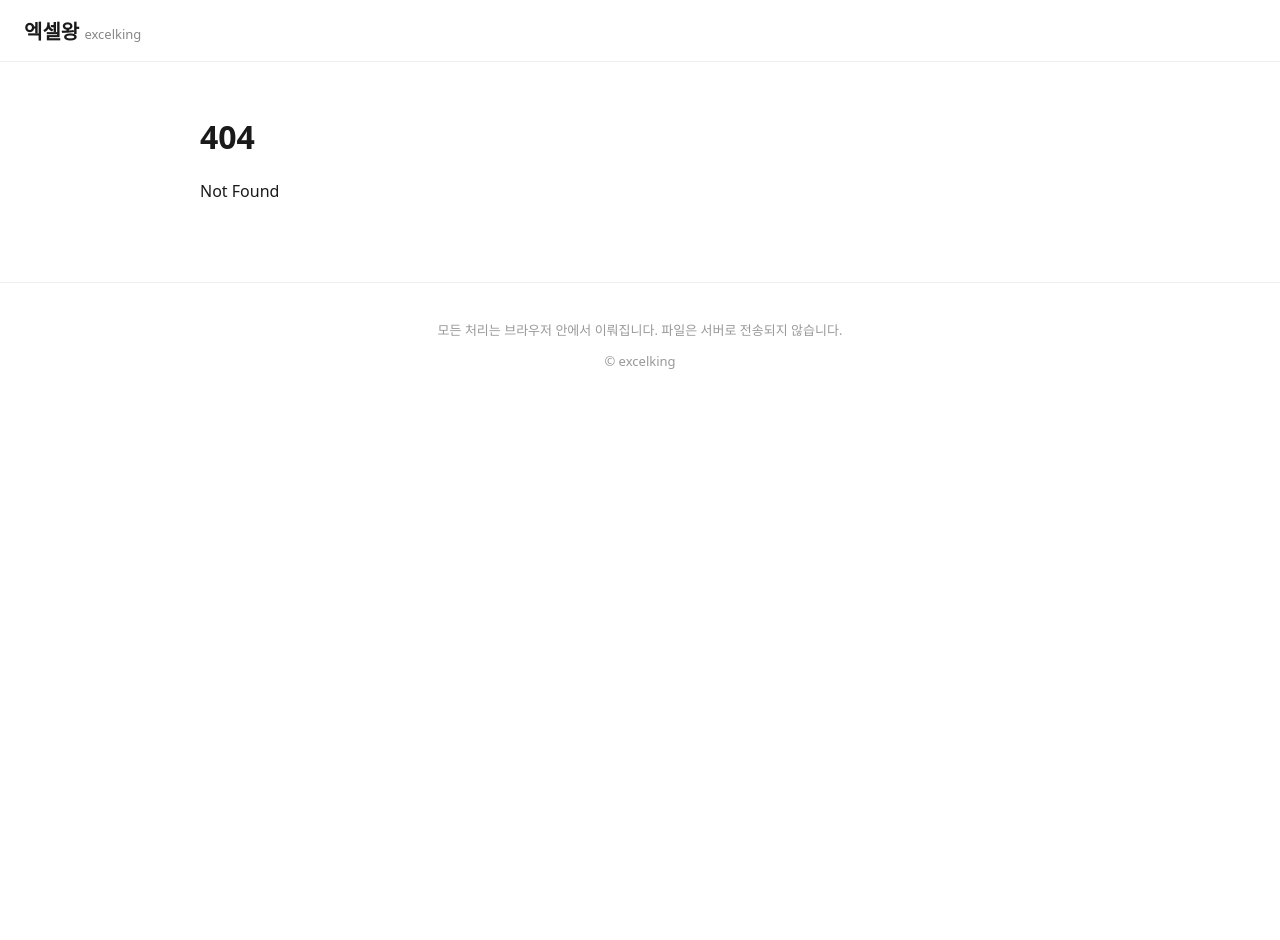
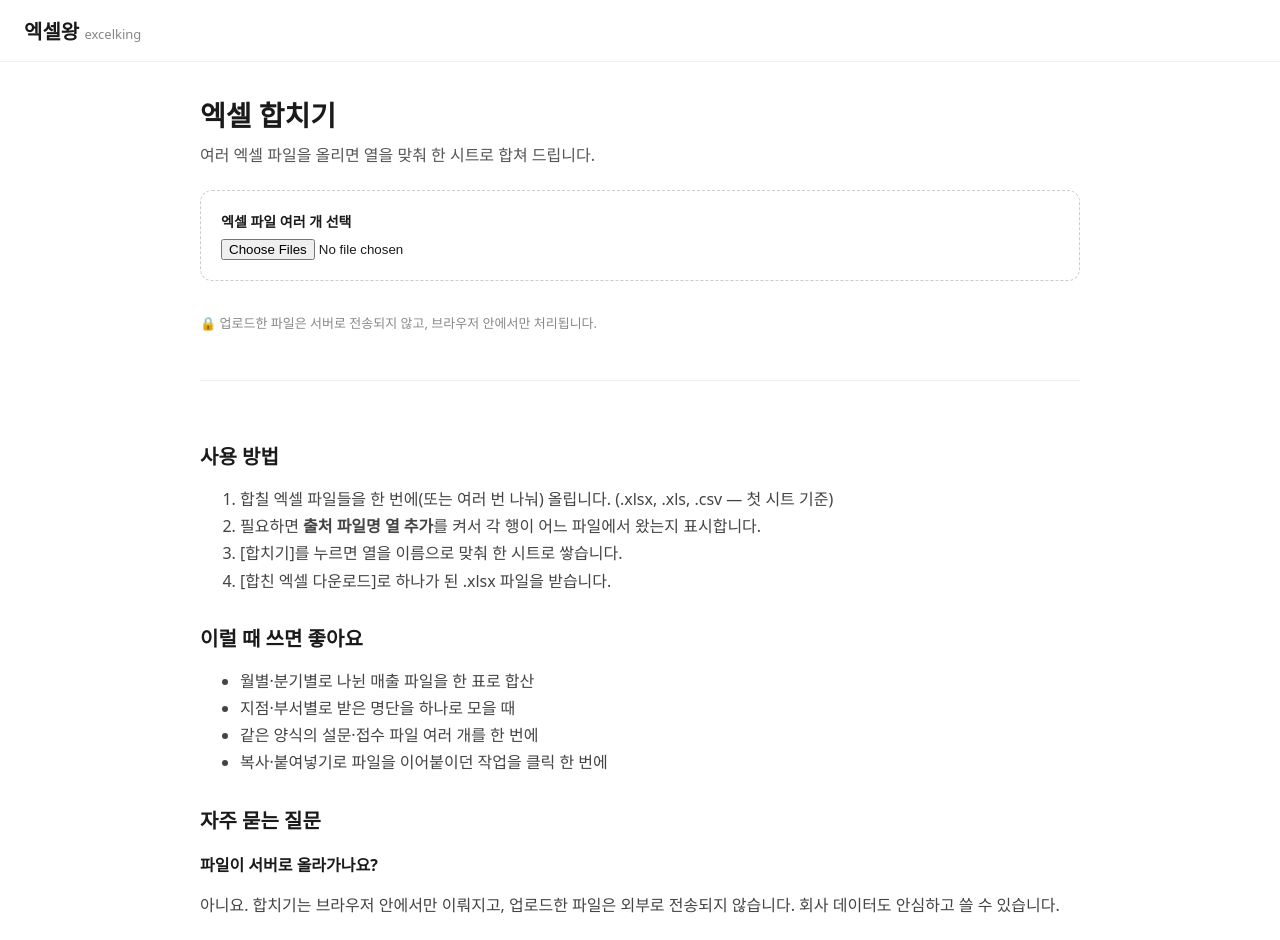
Before and after one commit to dalgeom/excelking, a SvelteKit app: page /excel-merge in a window 1280 px wide. Before the commit this address had no page. Shown: the top 940 px of the page. Before the commit the page ends 800 px from the top, so only its background shows below. Built offline with nearby package versions, Linux system fonts and the light colour scheme.

Commit message:
feat: /excel-merge 페이지 — 다중 업로드·합치기·다운로드 + 콘텐츠

```diff
--- /dev/null
+++ b/src/routes/excel-merge/+page.svelte
@@ -0,0 +1,184 @@
+<script lang="ts">
+  import { parseFile } from '$lib/excel/parse';
+  import { mergeRows, type MergeInput, type MergeResult } from '$lib/excel/merge';
+  import { buildMergeWorkbook } from '$lib/excel/export';
+
+  let inputs = $state<MergeInput[]>([]);
+  let addSource = $state(true);
+  let result = $state<MergeResult | null>(null);
+  let busy = $state(false);
+  let error = $state('');
+
+  async function onUpload(e: Event) {
+    error = '';
+    result = null;
+    const input = e.target as HTMLInputElement;
+    const files = [...(input.files ?? [])];
+    if (!files.length) return;
+    busy = true;
+    let failed = 0;
+    for (const f of files) {
+      try {
+        const p = await parseFile(f);
+        inputs = [...inputs, { name: f.name, rows: p.rows }];
+      } catch {
+        failed++;
+      }
+    }
+    if (failed) error = `${failed}개 파일을 읽지 못했습니다. xlsx/xls/csv인지 확인해 주세요.`;
+    busy = false;
+    input.value = ''; // 같은 파일 다시 선택 가능하도록
+  }
+
+  function removeInput(i: number) {
+    inputs = inputs.filter((_, idx) => idx !== i);
+    result = null;
+  }
+
+  function runMerge() {
+    error = '';
+    if (!inputs.length) {
+      error = '엑셀 파일을 1개 이상 올려 주세요.';
+      return;
+    }
+    result = mergeRows(inputs, addSource);
+  }
+
+  function download() {
+    if (!result) return;
+    const bytes = buildMergeWorkbook(result);
+    const blob = new Blob([bytes], {
+      type: 'application/vnd.openxmlformats-officedocument.spreadsheetml.sheet'
+    });
+    const url = URL.createObjectURL(blob);
+    const a = document.createElement('a');
+    a.href = url;
+    a.download = '합쳐진_엑셀.xlsx';
+    document.body.appendChild(a);
+    a.click();
+    a.remove();
+    URL.revokeObjectURL(url);
+  }
+</script>
+
+<svelte:head>
+  <title>엑셀 합치기 — 여러 엑셀을 하나로 | 엑셀왕</title>
+  <meta
+    name="description"
+    content="여러 엑셀 파일을 한 시트로 합쳐 드립니다. 열 이름으로 자동 정렬, 출처 파일 표시. 무료, 설치 없이, 파일은 서버로 전송되지 않습니다." />
+</svelte:head>
+
+<h1>엑셀 합치기</h1>
+<p class="lead">여러 엑셀 파일을 올리면 열을 맞춰 한 시트로 합쳐 드립니다.</p>
+
+<div class="uploads">
+  <label class="drop">
+    <span>엑셀 파일 여러 개 선택</span>
+    <input type="file" accept=".xlsx,.xls,.csv" multiple onchange={onUpload} />
+  </label>
+</div>
+
+{#if busy}<p class="busy">파일을 읽는 중입니다…</p>{/if}
+{#if error}<p class="error">{error}</p>{/if}
+
+{#if inputs.length}
+  <ul class="filelist">
+    {#each inputs as f, i}
+      <li><b>{f.name}</b><span>{f.rows.length}행</span><button class="x" onclick={() => removeInput(i)} aria-label="파일 제거">×</button></li>
+    {/each}
+  </ul>
+
+  <label class="opt"><input type="checkbox" bind:checked={addSource} /> 출처 파일명 열 추가</label>
+
+  <div class="keyrow">
+    <button onclick={runMerge}>합치기</button>
+  </div>
+{/if}
+
+{#if result}
+  <div class="summary">
+    <div class="stat"><strong>{inputs.length}</strong><span>파일</span></div>
+    <div class="stat"><strong>{result.rows.length}</strong><span>총 행</span></div>
+    <div class="stat"><strong>{result.columns.length}</strong><span>열</span></div>
+  </div>
+  <button class="primary" onclick={download}>합친 엑셀 다운로드</button>
+{/if}
+
+<p class="privacy">🔒 업로드한 파일은 서버로 전송되지 않고, 브라우저 안에서만 처리됩니다.</p>
+
+<section class="content">
+  <h2>사용 방법</h2>
+  <ol>
+    <li>합칠 엑셀 파일들을 한 번에(또는 여러 번 나눠) 올립니다. (.xlsx, .xls, .csv — 첫 시트 기준)</li>
+    <li>필요하면 <b>출처 파일명 열 추가</b>를 켜서 각 행이 어느 파일에서 왔는지 표시합니다.</li>
+    <li>[합치기]를 누르면 열을 이름으로 맞춰 한 시트로 쌓습니다.</li>
+    <li>[합친 엑셀 다운로드]로 하나가 된 .xlsx 파일을 받습니다.</li>
+  </ol>
+
+  <h2>이럴 때 쓰면 좋아요</h2>
+  <ul>
+    <li>월별·분기별로 나뉜 매출 파일을 한 표로 합산</li>
+    <li>지점·부서별로 받은 명단을 하나로 모을 때</li>
+    <li>같은 양식의 설문·접수 파일 여러 개를 한 번에</li>
+    <li>복사·붙여넣기로 파일을 이어붙이던 작업을 클릭 한 번에</li>
+  </ul>
+
+  <h2>자주 묻는 질문</h2>
+  <h3>파일이 서버로 올라가나요?</h3>
+  <p>아니요. 합치기는 브라우저 안에서만 이뤄지고, 업로드한 파일은 외부로 전송되지 않습니다. 회사 데이터도 안심하고 쓸 수 있습니다.</p>
+  <h3>파일마다 열이 조금 다른데 되나요?</h3>
+  <p>됩니다. 열 이름을 기준으로 맞춰 합치고, 어떤 파일에 없는 열은 빈 칸으로 둡니다. 모든 열이 빠짐없이 들어갑니다.</p>
+  <h3>각 행이 어느 파일에서 왔는지 알 수 있나요?</h3>
+  <p>[출처 파일명 열 추가]를 켜면 맨 앞에 출처 열이 생겨 파일명을 표시합니다. 필요 없으면 꺼서 순수하게 행만 합칠 수 있습니다.</p>
+  <h3>몇 개까지 합칠 수 있나요?</h3>
+  <p>수십 개 파일, 수만 행도 무리 없이 합쳐집니다. 파일이 아주 많고 크면 브라우저 사양에 따라 느려질 수 있습니다.</p>
+
+  <!-- AdSense 광고 슬롯 (승인 후 코드 삽입) -->
+  <div class="ad-slot" aria-hidden="true"></div>
+</section>
+
+<style>
+  h1 { font-size: 28px; margin: 0 0 8px; }
+  .lead { color: #555; margin: 0 0 24px; }
+  .uploads { display: grid; grid-template-columns: 1fr; gap: 12px; }
+  .drop {
+    display: flex; flex-direction: column; gap: 8px;
+    border: 1.5px dashed #ccc; border-radius: 12px; padding: 20px; cursor: pointer;
+  }
+  .drop span { font-weight: 600; font-size: 14px; }
+  .busy { color: #1a73e8; margin: 16px 0; }
+  .filelist {
+    list-style: none; padding: 0; margin: 16px 0;
+    border: 1px solid #eee; border-radius: 12px;
+  }
+  .filelist li {
+    display: flex; align-items: center; gap: 12px;
+    padding: 10px 16px; border-bottom: 1px solid #f3f3f3; font-size: 14px;
+  }
+  .filelist li:last-child { border-bottom: none; }
+  .filelist b { flex: 1; font-weight: 600; }
+  .filelist span { color: #777; }
+  .filelist .x { background: none; border: none; padding: 0 6px; font-size: 18px; color: #999; cursor: pointer; }
+  .opt { display: inline-flex; align-items: center; gap: 8px; font-size: 14px; margin: 4px 0 16px; cursor: pointer; }
+  .opt input { accent-color: #1a73e8; }
+  .keyrow { display: flex; gap: 12px; margin: 0 0 8px; }
+  button {
+    padding: 9px 18px; border: none; border-radius: 8px;
+    background: #1a73e8; color: #fff; font-weight: 600; cursor: pointer;
+  }
+  button.primary { margin-top: 16px; }
+  .summary { display: flex; gap: 12px; margin: 24px 0 8px; flex-wrap: wrap; }
+  .stat {
+    flex: 1; min-width: 90px; border: 1px solid #eee; border-radius: 12px;
+    padding: 16px; text-align: center;
+  }
+  .stat strong { display: block; font-size: 24px; }
+  .stat span { font-size: 13px; color: #777; }
+  .error { color: #d33; }
+  .privacy { margin-top: 32px; color: #888; font-size: 13px; }
+  .content { margin-top: 48px; border-top: 1px solid #eee; padding-top: 32px; }
+  .content h2 { font-size: 20px; margin: 28px 0 12px; }
+  .content h3 { font-size: 16px; margin: 18px 0 6px; }
+  .content p, .content li { color: #444; line-height: 1.7; }
+  .ad-slot { min-height: 90px; margin-top: 32px; }
+</style>
```
